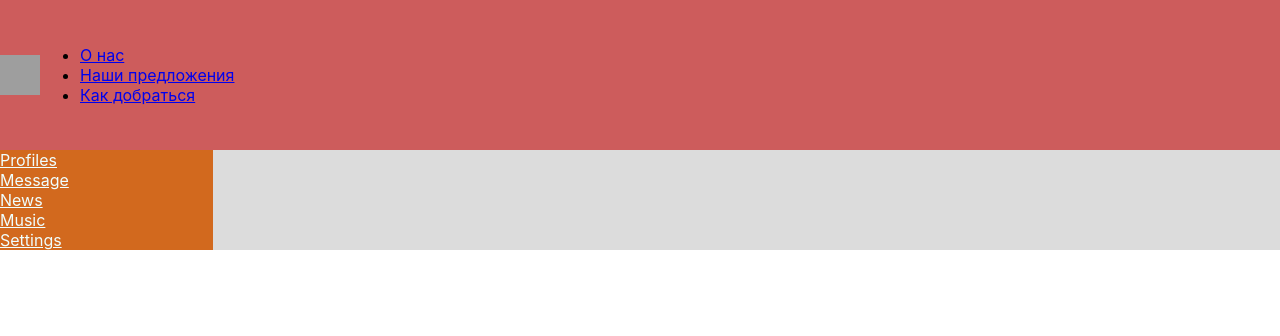
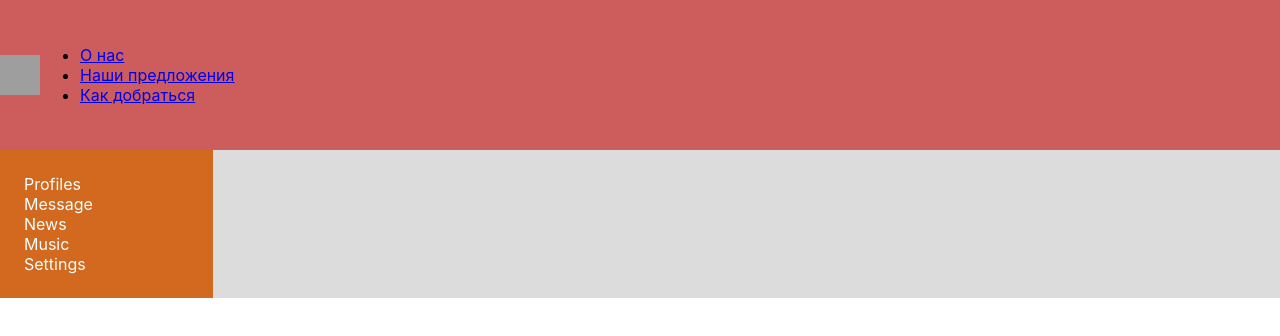
Before and after one commit to Chackmoole/social-network, a React (Create React App) app: page / in a window 1280 px wide. Shown: the top 336 px of the page. Built offline with nearby package versions, Linux system fonts and the light colour scheme; grey boxes are pictures that could not be loaded.

Commit message:
Урок 20 Смена ссылок на NavLink. + небольшая стилизация

```diff
--- a/src/components/NavBar/NavBar.jsx
+++ b/src/components/NavBar/NavBar.jsx
@@ -1,32 +1,33 @@
 import styles from "./NavBar.module.css";
+import { NavLink } from "react-router-dom";
 
 const NavBar = () => {
   return (
     <nav className={styles.nav}>
       <div>
-        <a className={styles.link} href="/profile">
+        <NavLink className={styles.link} to="/profile">
           Profiles
-        </a>
+        </NavLink>
       </div>
       <div>
-        <a className={styles.link} href="/dialogs">
+        <NavLink className={styles.link} to="/dialogs">
           Message
-        </a>
+        </NavLink>
       </div>
       <div>
-        <a className={styles.link} href="/news">
+        <NavLink className={styles.link} to="/news">
           News
-        </a>
+        </NavLink>
       </div>
       <div>
-        <a className={styles.link} href="/music">
+        <NavLink className={styles.link} to="/music">
           Music
-        </a>
+        </NavLink>
       </div>
       <div>
-        <a className={styles.link} href="/settings">
+        <NavLink className={styles.link} to="/settings">
           Settings
-        </a>
+        </NavLink>
       </div>
     </nav>
   );
--- a/src/components/NavBar/NavBar.module.css
+++ b/src/components/NavBar/NavBar.module.css
@@ -1,8 +1,10 @@
 .nav {
     grid-area: nav;
     background-color: chocolate;
+    padding: 24px;
 }
 
 .link {
     color: azure;
+    text-decoration: none;
 }
```
